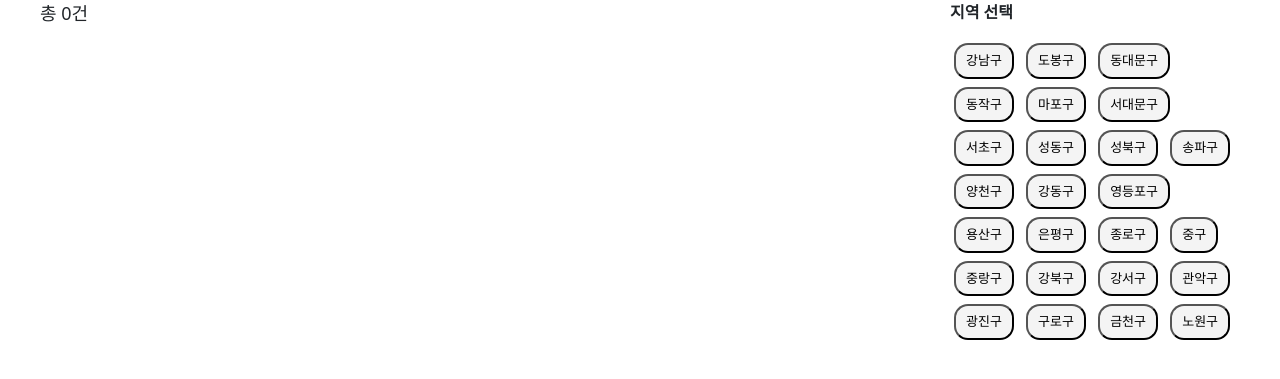
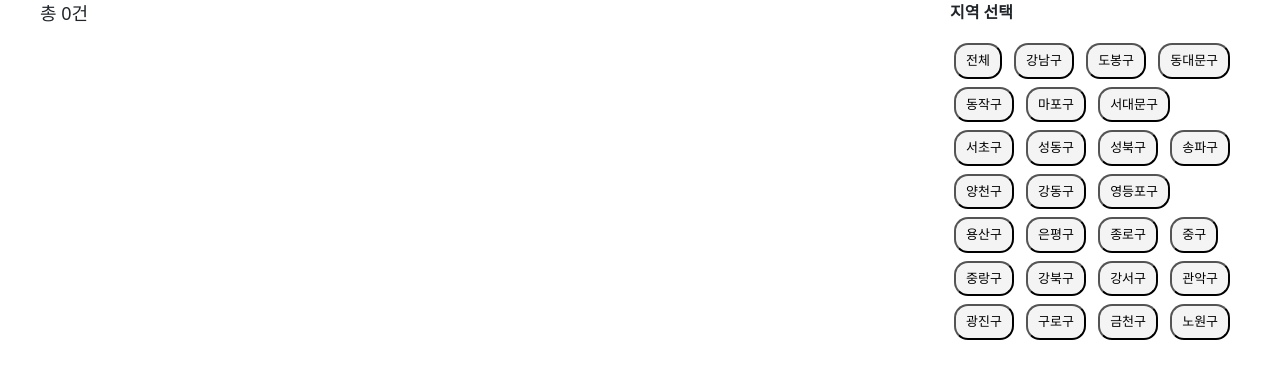
Before and after one commit to sokancha/seoul, a Django app: page /place/ in a window 1280 px wide. Shown: the part 56-435 px from the top of the page. Run offline with Django 5.2, Linux system fonts and the light colour scheme; data that the repository does not hold is empty.

Commit message:
Update place.html

```diff
--- a/main/templates/place.html
+++ b/main/templates/place.html
@@ -18,6 +18,7 @@
           <div class="filter-title">지역 선택</div>
             <div class="region-filter">
                 <div id = "districts">
+                <button onclick = "loadData('전체')">전체</button>
                 <button onclick = "loadData('강남구')">강남구</button>
                 <button onclick = "loadData('도봉구')">도봉구</button>
                 <button onclick = "loadData('동대문구')">동대문구</button>
```
